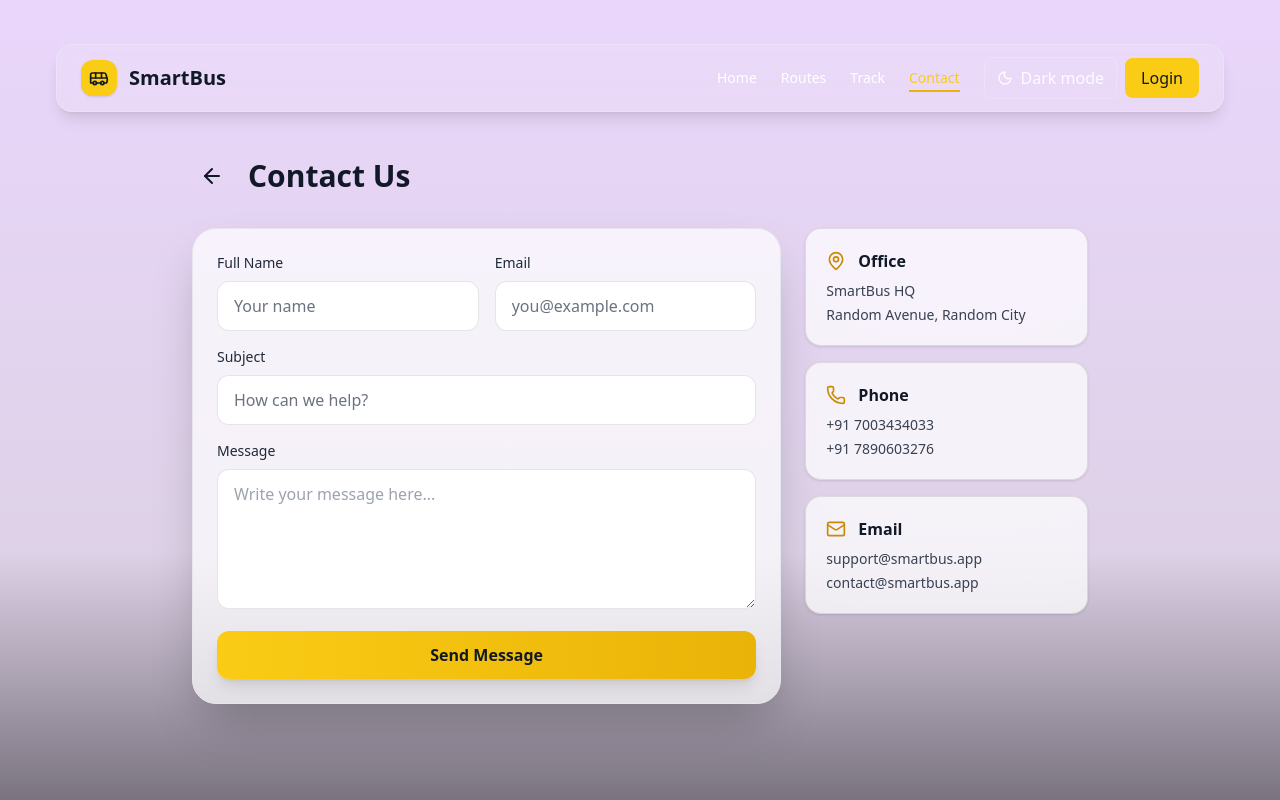
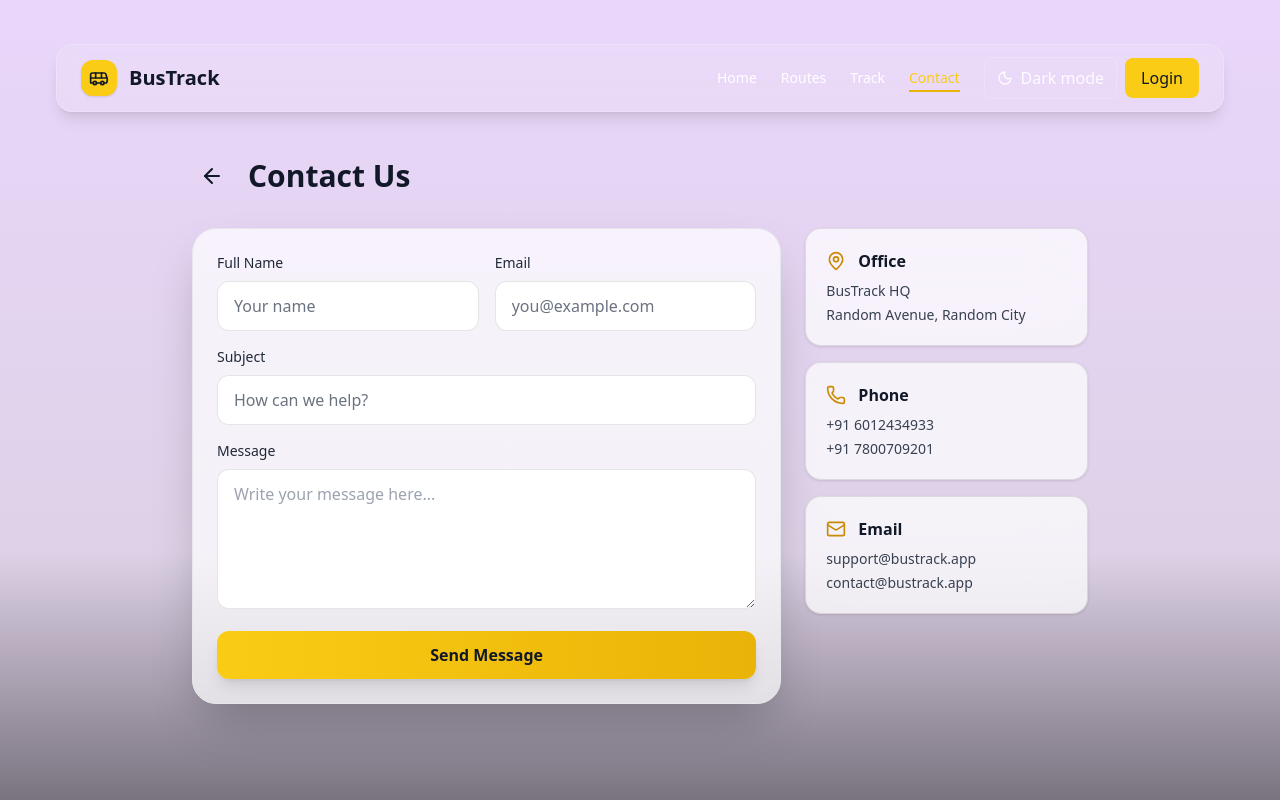
Before and after one commit to cheese-cakee/sih-2025-updated, a React (Vite) app: page / in a window 1280 px wide. Both pictures are taken after a click on the button "Contact". Shown: the top 800 px of the page. Built offline with nearby package versions, Linux system fonts and the light colour scheme.

Commit message:
animated change

```diff
--- a/src/components/Header.tsx
+++ b/src/components/Header.tsx
@@ -38,7 +38,7 @@ const Header: React.FC<Props> = ({
             <Bus className="w-5 h-5 text-gray-900" />
           </div>
           <h1 className="text-xl font-bold text-gray-900 dark:text-white">
-            SmartBus
+            BusTrack
           </h1>
         </div>
 
@@ -153,7 +153,7 @@ const Header: React.FC<Props> = ({
             {isLoggedIn ? (
               <button
                 onClick={() => setIsLoggedIn(false)}
-                className="text-left bg-red-500 text-white px-4 py-2 rounded-lg w-fit mt-2"
+                className="text-left bg-red-600 text-white px-4 py-2 rounded-lg w-fit mt-2"
               >
                 Logout
               </button>
--- a/src/index.css
+++ b/src/index.css
@@ -13,3 +13,21 @@ html, body {
 .dark html, .dark body {
   @apply bg-gray-950 text-gray-100;
 }
+
+@keyframes pop {
+  0% {
+    transform: scale(0.9);
+    opacity: 0;
+  }
+  60% {
+    transform: scale(1.05);
+    opacity: 1;
+  }
+  100% {
+    transform: scale(1);
+  }
+}
+
+.animate-pop {
+  animation: pop 0.5s ease-out;
+}
--- a/src/pages/ContactPage.tsx
+++ b/src/pages/ContactPage.tsx
@@ -7,11 +7,15 @@ import type { PageType } from "../types";
 
 interface Props {
   setCurrentPage: React.Dispatch<React.SetStateAction<PageType>>;
-
 }
 
 const ContactPage: React.FC<Props> = ({ setCurrentPage }) => {
-  const [formData, setFormData] = useState({ name: "", email: "", subject: "", message: "" });
+  const [formData, setFormData] = useState({
+    name: "",
+    email: "",
+    subject: "",
+    message: "",
+  });
 
   const handleSubmit = (e: React.FormEvent) => {
     e.preventDefault();
@@ -24,37 +28,74 @@ const ContactPage: React.FC<Props> = ({ setCurrentPage }) => {
       <div className="max-w-4xl mx-auto">
         <div className="flex items-center mb-8">
           <BackButton onClick={() => setCurrentPage("home")} />
-          <h1 className="text-3xl font-bold text-gray-900 dark:text-white">Contact Us</h1>
+          <h1 className="text-3xl font-bold text-gray-900 dark:text-white">
+            Contact Us
+          </h1>
         </div>
 
         <div className="grid grid-cols-1 lg:grid-cols-3 gap-6">
           <div className="lg:col-span-2 bg-white/70 dark:bg-white/5 border rounded-3xl p-6 shadow-2xl">
             <form onSubmit={handleSubmit} className="space-y-4">
               <div className="grid grid-cols-1 md:grid-cols-2 gap-4">
-                <TextInput label="Full Name" placeholder="Your name" value={formData.name} onChange={(v) => setFormData({ ...formData, name: v })} />
-                <TextInput label="Email" type="email" placeholder="you@example.com" value={formData.email} onChange={(v) => setFormData({ ...formData, email: v })} />
+                <TextInput
+                  label="Full Name"
+                  placeholder="Your name"
+                  value={formData.name}
+                  onChange={(v) => setFormData({ ...formData, name: v })}
+                />
+                <TextInput
+                  label="Email"
+                  type="email"
+                  placeholder="you@example.com"
+                  value={formData.email}
+                  onChange={(v) => setFormData({ ...formData, email: v })}
+                />
               </div>
-              <TextInput label="Subject" placeholder="How can we help?" value={formData.subject} onChange={(v) => setFormData({ ...formData, subject: v })} />
+              <TextInput
+                label="Subject"
+                placeholder="How can we help?"
+                value={formData.subject}
+                onChange={(v) => setFormData({ ...formData, subject: v })}
+              />
               <div>
-                <label className="block text-sm font-medium text-gray-800 dark:text-white/80 mb-2">Message</label>
+                <label className="block text-sm font-medium text-gray-800 dark:text-white/80 mb-2">
+                  Message
+                </label>
                 <textarea
                   required
                   value={formData.message}
-                  onChange={(e) => setFormData({ ...formData, message: e.target.value })}
+                  onChange={(e) =>
+                    setFormData({ ...formData, message: e.target.value })
+                  }
                   className="w-full min-h-[140px] px-4 py-3 rounded-xl bg-white border border-black/10 text-gray-900 focus:outline-none focus:ring-2 focus:ring-yellow-400 dark:bg-white/10 dark:text-white"
                   placeholder="Write your message here..."
                 />
               </div>
-              <button type="submit" className="w-full bg-gradient-to-r from-yellow-400 to-yellow-500 text-gray-900 py-3 px-6 rounded-xl font-semibold hover:from-yellow-500 hover:to-yellow-600 transition shadow-lg">
+              <button
+                type="submit"
+                className="w-full bg-gradient-to-r from-yellow-400 to-yellow-500 text-gray-900 py-3 px-6 rounded-xl font-semibold hover:from-yellow-500 hover:to-yellow-600 transition shadow-lg"
+              >
                 Send Message
               </button>
             </form>
           </div>
 
           <div className="space-y-4">
-            <ContactCard icon={<MapPin className="w-5 h-5" />} title="Office" lines={["SmartBus HQ", "Random Avenue, Random City"]} />
-            <ContactCard icon={<Phone className="w-5 h-5" />} title="Phone" lines={["+91 7003434033", "+91 7890603276"]} />
-            <ContactCard icon={<Mail className="w-5 h-5" />} title="Email" lines={["support@smartbus.app", "contact@smartbus.app"]} />
+            <ContactCard
+              icon={<MapPin className="w-5 h-5" />}
+              title="Office"
+              lines={["BusTrack HQ", "Random Avenue, Random City"]}
+            />
+            <ContactCard
+              icon={<Phone className="w-5 h-5" />}
+              title="Phone"
+              lines={["+91 6012434933", "+91 7800709201"]}
+            />
+            <ContactCard
+              icon={<Mail className="w-5 h-5" />}
+              title="Email"
+              lines={["support@bustrack.app", "contact@bustrack.app"]}
+            />
           </div>
         </div>
       </div>
--- a/src/pages/HomePage.tsx
+++ b/src/pages/HomePage.tsx
@@ -30,14 +30,19 @@ const HomePage: React.FC<Props> = ({ setCurrentPage }) => {
         <div className="max-w-7xl mx-auto flex flex-col lg:flex-row items-center gap-8 lg:gap-12">
           <div className="flex-1 text-center lg:text-left">
             <h2 className="text-3xl md:text-4xl lg:text-5xl font-bold text-gray-900 dark:text-white mb-4 leading-tight">
-              Track Your Bus in <span className="text-yellow-500">Real-Time</span>
+              Track Your Bus in{" "}
+              <span className="text-yellow-500">Real-Time</span>
             </h2>
             <p className="text-lg text-gray-700 dark:text-white/80 mb-6 max-w-2xl">
-              Never miss your bus again! Search by route or track specific buses with live updates and accurate ETAs.
+              Never miss your bus again! Search by route or track specific buses
+              with live updates and accurate ETAs.
             </p>
             <button
               onClick={() => setCurrentPage("signup")}
-              className="bg-gradient-to-r from-yellow-400 to-yellow-500 text-gray-900 px-8 py-3 rounded-xl font-semibold hover:from-yellow-500 hover:to-yellow-600 transition-all shadow-lg"
+              className="bg-gradient-to-r from-yellow-400 to-yellow-500 text-gray-900 px-8 py-3 rounded-xl font-semibold shadow-lg
+             hover:from-yellow-500 hover:to-yellow-600 hover:scale-105 active:scale-95
+             transition-all duration-300 ease-in-out
+             animate-pop"
             >
               Get Started Free
             </button>
@@ -50,7 +55,9 @@ const HomePage: React.FC<Props> = ({ setCurrentPage }) => {
                 <h3 className="text-xl font-semibold text-gray-900 dark:text-white mb-2">
                   Live Bus Tracking
                 </h3>
-                <p className="text-gray-700 dark:text-white/70">Real-time location updates</p>
+                <p className="text-gray-700 dark:text-white/70">
+                  Real-time location updates
+                </p>
               </div>
             </div>
           </div>
@@ -97,24 +104,35 @@ const HomePage: React.FC<Props> = ({ setCurrentPage }) => {
             <div className="mt-6 space-y-4">
               {searchResults.length > 0 ? (
                 searchResults.map((route) => (
-                  <div key={route.id} className="bg-white/70 dark:bg-white/5 border rounded-xl p-4 shadow">
-                    <h4 className="font-semibold text-gray-900 dark:text-white">{route.name}</h4>
+                  <div
+                    key={route.id}
+                    className="bg-white/70 dark:bg-white/5 border rounded-xl p-4 shadow"
+                  >
+                    <h4 className="font-semibold text-gray-900 dark:text-white">
+                      {route.name}
+                    </h4>
                     <p className="text-sm text-gray-700 dark:text-white/70">
                       {route.from} → {route.to} • Every {route.frequency}
                     </p>
                   </div>
                 ))
               ) : (
-                <p className="text-gray-600 dark:text-white/60 text-sm">No routes found. Try different locations.</p>
+                <p className="text-gray-600 dark:text-white/60 text-sm">
+                  No routes found. Try different locations.
+                </p>
               )}
             </div>
           </div>
 
-          <div className="text-center text-gray-600 dark:text-white/60 font-semibold py-2">OR</div>
+          <div className="text-center text-gray-600 dark:text-white/60 font-semibold py-2">
+            OR
+          </div>
 
           {/* Track by Bus Number */}
           <div>
-            <h3 className="text-lg font-semibold text-gray-900 dark:text-white mb-3">Track by Bus Number</h3>
+            <h3 className="text-lg font-semibold text-gray-900 dark:text-white mb-3">
+              Track by Bus Number
+            </h3>
             <div className="flex flex-col sm:flex-row gap-3">
               <input
                 type="text"
@@ -143,14 +161,33 @@ const HomePage: React.FC<Props> = ({ setCurrentPage }) => {
           </h2>
           <div className="grid grid-cols-1 md:grid-cols-2 lg:grid-cols-3 gap-6">
             {[
-              { icon: <Search className="w-8 h-8" />, title: "Smart Search", description: "Find buses by route or number instantly" },
-              { icon: <Clock className="w-8 h-8" />, title: "Real-Time Tracking", description: "Live location and ETA updates" },
-              { icon: <Bell className="w-8 h-8" />, title: "Smart Alerts", description: "Never miss your bus again" },
+              {
+                icon: <Search className="w-8 h-8" />,
+                title: "Smart Search",
+                description: "Find buses by route or number instantly",
+              },
+              {
+                icon: <Clock className="w-8 h-8" />,
+                title: "Real-Time Tracking",
+                description: "Live location and ETA updates",
+              },
+              {
+                icon: <Bell className="w-8 h-8" />,
+                title: "Smart Alerts",
+                description: "Never miss your bus again",
+              },
             ].map((feature, index) => (
-              <div key={index} className="bg-white/70 dark:bg-white/5 border rounded-2xl p-6 shadow-xl hover:bg-white/80 dark:hover:bg-white/10 transition">
+              <div
+                key={index}
+                className="bg-white/70 dark:bg-white/5 border rounded-2xl p-6 shadow-xl hover:bg-white/80 dark:hover:bg-white/10 transition"
+              >
                 <div className="text-yellow-500 mb-4">{feature.icon}</div>
-                <h3 className="text-xl font-semibold text-gray-900 dark:text-white mb-2">{feature.title}</h3>
-                <p className="text-gray-700 dark:text-white/80">{feature.description}</p>
+                <h3 className="text-xl font-semibold text-gray-900 dark:text-white mb-2">
+                  {feature.title}
+                </h3>
+                <p className="text-gray-700 dark:text-white/80">
+                  {feature.description}
+                </p>
               </div>
             ))}
           </div>
```
